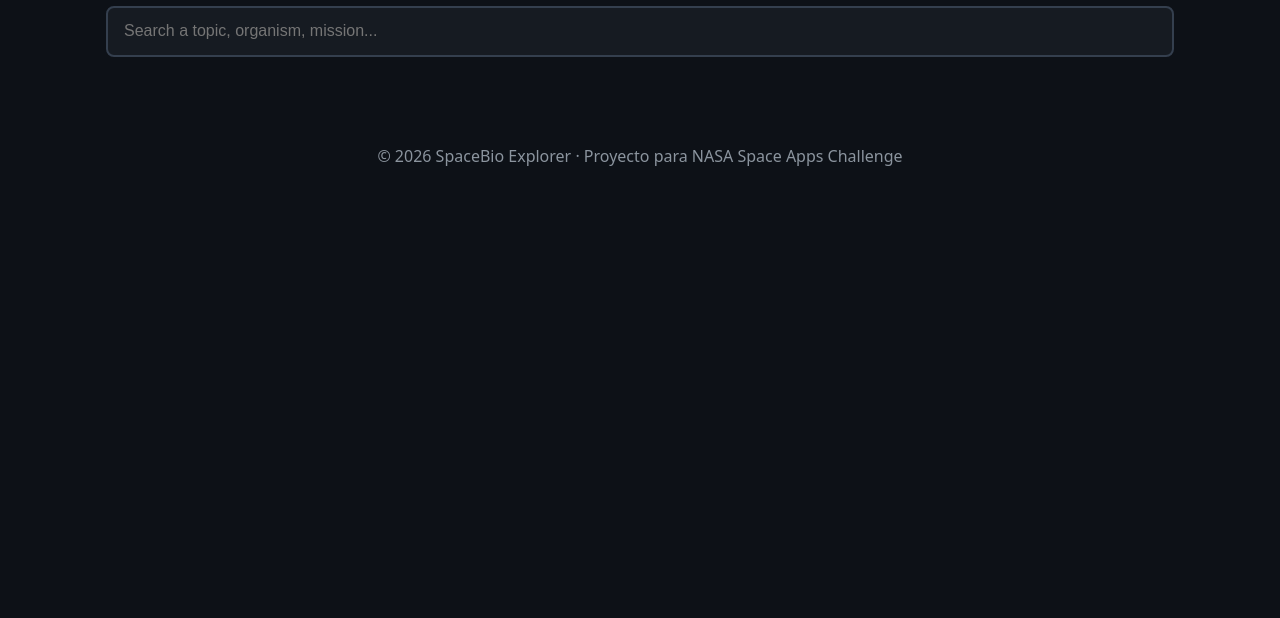
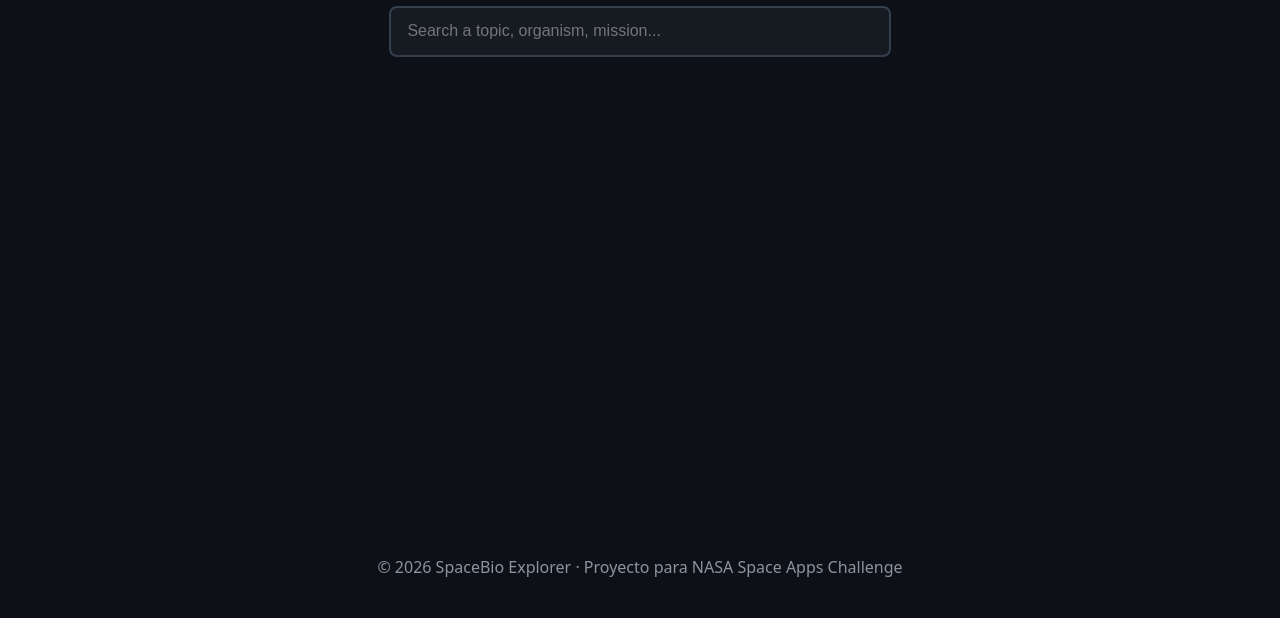
Before and after one commit to ClaudioRamos2/pw2-trabajo-grupo, a website built with Vite: page index.html in a window 1280 px wide. Shown: the part 182-800 px from the top of the page. Built offline with nearby package versions, Linux system fonts and the light colour scheme.

```diff
--- a/CSS/styles.css
+++ b/CSS/styles.css
@@ -1,8 +1,20 @@
 * {
     box-sizing: border-box;
 
+}
+body {
+    display: flex;
+    flex-direction: column;
+    background-color: aliceblue;
+    padding: 0px;
+    margin: 0px;
+    min-height: 100vh;
+}
 
+html {
+    min-height: 100%;
 }
+
 header .top-bar {
     position: fixed;
     top: 0;
```
